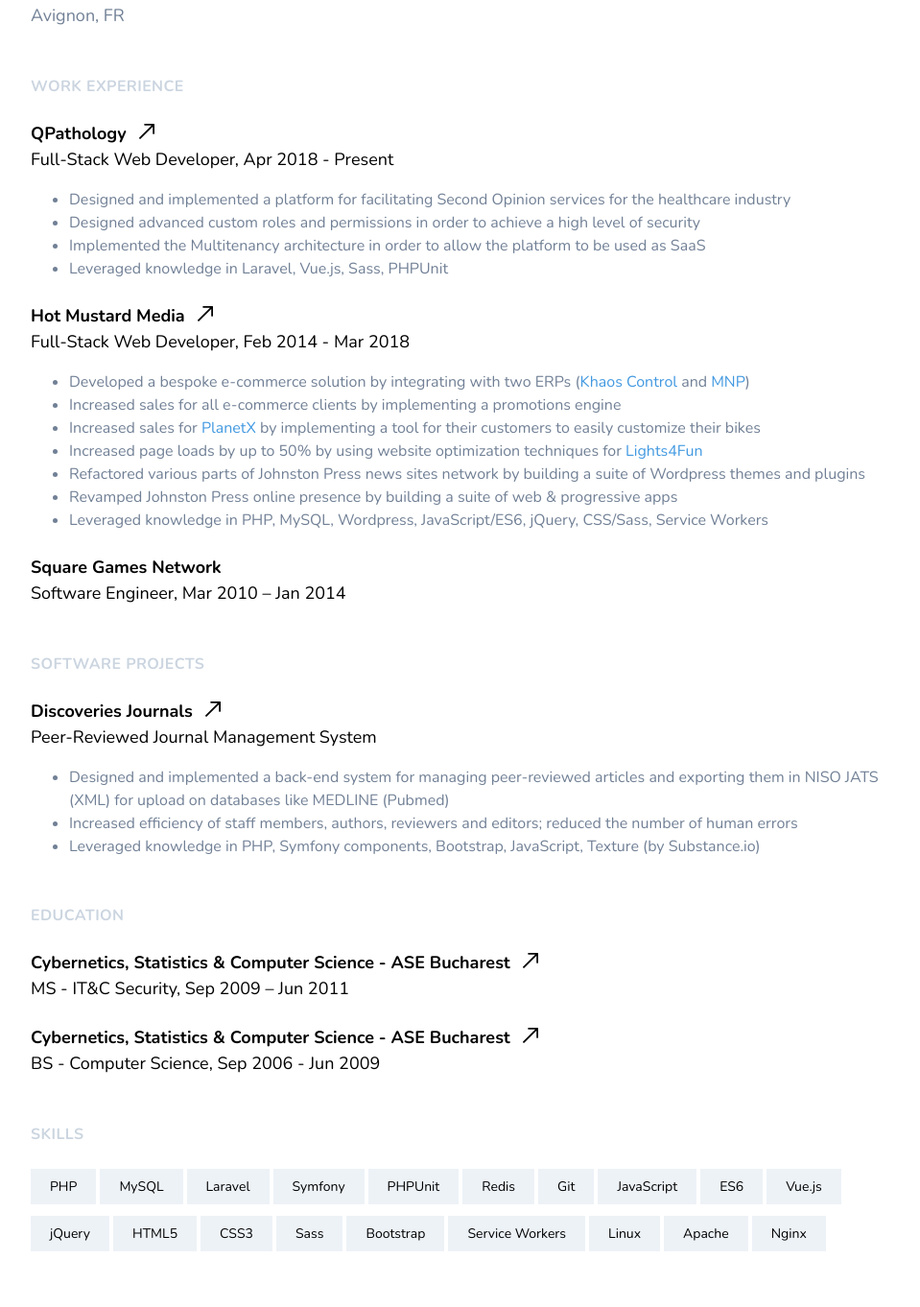
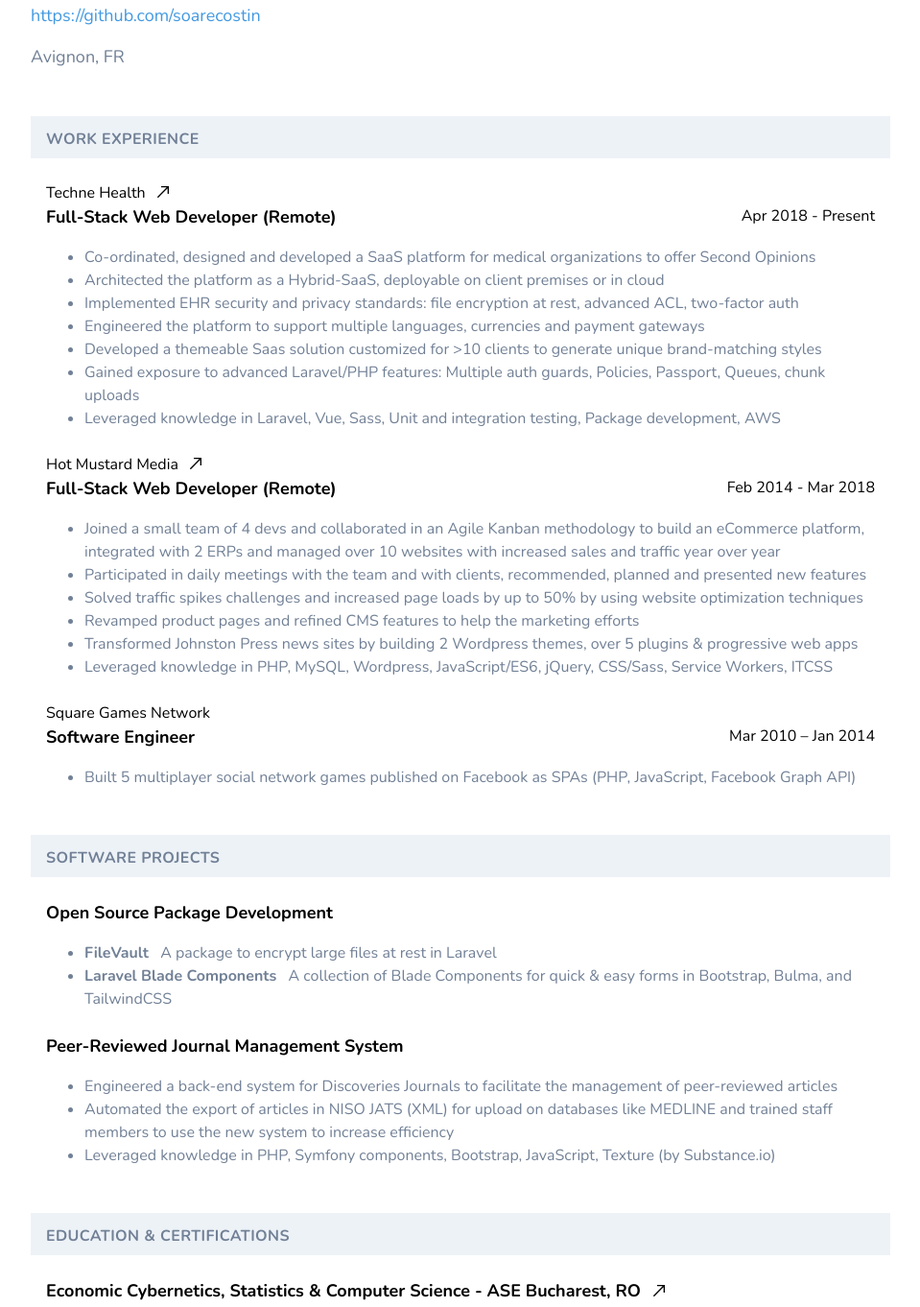
Before and after one commit to soarecostin/resume, a website: page public/index.html in a window 1280 px wide. Shown: the part 305-1667 px from the top of the page at 96% size, without its empty margins (160-1119 px from the left). Drawn offline with nearby package versions, Linux system fonts and the light colour scheme.

Commit message:
Update layout and content

```diff
--- a/package.json
+++ b/package.json
@@ -10,14 +10,15 @@
     },
     "devDependencies": {
         "@fullhuman/postcss-purgecss": "^1.2.0",
+        "cross-env": "^6.0.3",
         "laravel-mix": "^4.1.2",
         "laravel-mix-purgecss": "^4.1.0",
         "laravel-mix-tailwind": "^0.1.0",
         "resolve-url-loader": "^2.3.2",
         "sass": "^1.22.7",
         "sass-loader": "^7.1.0",
-        "vue-template-compiler": "^2.6.10",
-        "tailwindcss": "^1.0.5"
+        "tailwindcss": "^1.0.5",
+        "vue-template-compiler": "^2.6.10"
     },
     "dependencies": {}
 }
--- a/public/index.html
+++ b/public/index.html
@@ -25,7 +25,7 @@
 <body>
     <div class="container mx-auto font-sans">
         <div class="flex justify-center">
-            <div class="w-full md:w-9/12 px-8">
+            <div class="w-full lg:w-9/12 px-8">
 
                 <header>
                     <div class="flex flex-wrap mt-12">
@@ -62,111 +62,141 @@
                         <p class="text-lg font-light mb-4">
                             <a target="_blank" rel="noreferrer" class="visible-link" href="https://linkedin.com/in/costinsoare">https://linkedin.com/in/costinsoare</a>
                         </p>
+                        <p class="text-lg font-light mb-4">
+                            <a target="_blank" rel="noreferrer" class="visible-link" href="https://github.com/soarecostin">https://github.com/soarecostin</a>
+                        </p>
                         <p class="text-lg font-light text-gray-600 mb-0">
                             Avignon, FR
                         </p>
                     </div>
 
-                    <div class="mt-12">
-                        <p class="subtitle mb-6">
-                            Work Experience
+
+                    <h3 class="subtitle mt-12 mb-6 bg-gray-200 px-4 pt-3 pb-2">
+                        Work Experience
+                    </h3>
+                    <div class="mt-6 md:px-4">
+
+                        <p class="mb-0 mt-6">
+                            <a href="https://www.technehealth.com/" target="_blank" rel="noreferrer" class="external-link">
+                                Techne Health
+                            </a>
                         </p>
 
-                        <p class="text-lg font-bold mb-0 mt-6">
-                            <a href="https://www.qpathology.com/" target="_blank" rel="noreferrer" class="external-link">
-                                QPathology
-                            </a>
-                        </p>
-                        <p class="text-lg font-light mb-4">
-                            Full-Stack Web Developer, Apr 2018 - Present
-                        </p>
-
+                        <div class="mb-4 md:flex">
+                            <h2 class="text-lg font-bold flex-grow">Full-Stack Web Developer (Remote)</h2>
+                            <div class="font-light flex-none">Apr 2018 - Present</div>
+                        </div>
                         <ul class="list-disc pl-10 font-light text-gray-600">
-                            <li>Designed and implemented a platform for facilitating Second Opinion services for the healthcare industry</li>
-                            <li>Designed advanced custom roles and permissions in order to achieve a high level of security</li>
-                            <li>Implemented the Multitenancy architecture in order to allow the platform to be used as SaaS</li>
-                            <li>Leveraged knowledge in Laravel, Vue.js, Sass, PHPUnit</li>
+                            <li>Co-ordinated, designed and developed a SaaS platform for medical organizations to offer Second Opinions</li>
+                            <li>Architected the platform as a Hybrid-SaaS, deployable on client premises or in cloud</li>
+                            <li>Implemented EHR security and privacy standards: file encryption at rest, advanced ACL, two-factor auth</li>
+                            <li>Engineered the platform to support multiple languages, currencies and payment gateways</li>
+                            <li>Developed a themeable Saas solution customized for >10 clients to generate unique brand-matching styles</li>
+                            <li>Gained exposure to advanced Laravel/PHP features: Multiple auth guards, Policies, Passport, Queues, chunk uploads</li>
+                            <li>Leveraged knowledge in Laravel, Vue, Sass, Unit and integration testing, Package development, AWS</li>
                         </ul>
 
-                        <p class="text-lg font-bold mb-0 mt-6">
+
+                        <p class="mb-0 mt-6">
                             <a href="https://www.linkedin.com/company/hot-mustard-media" target="_blank" rel="noreferrer" class="external-link">
                                 Hot Mustard Media
                             </a>
                         </p>
-                        <p class="text-lg font-light mb-4">
-                            Full-Stack Web Developer, Feb 2014 - Mar 2018
-                        </p>
+                        <div class="mb-4 md:flex">
+                            <h2 class="text-lg font-bold flex-grow">Full-Stack Web Developer (Remote)</h2>
+                            <div class="font-light flex-none">Feb 2014 - Mar 2018</div>
+                        </div>
                         <ul class="list-disc pl-10 font-light text-gray-600">
-                            <li>Developed a bespoke e-commerce solution by integrating with two ERPs (<a class="visible-link" href="https://www.khaoscontrol.com/" target="_blank" rel="noreferrer">Khaos Control</a> and <a class="visible-link" href="https://mnpthesolution.com" target="_blank" rel="noreferrer">MNP</a>)</li>
-                            <li>Increased sales for all e-commerce clients by implementing a promotions engine</li>
-                            <li>Increased sales for <a class="visible-link" href="https://www.planetx.co.uk/" target="_blank" rel="noreferrer">PlanetX</a> by implementing a tool for their customers to easily customize their bikes</li>
-                            <li>Increased page loads by up to 50% by using website optimization techniques for <a class="visible-link" href="https://www.lights4fun.co.uk/" target="_blank" rel="noreferrer">Lights4Fun</a></li>
-                            <li>Refactored various parts of Johnston Press news sites network by building a suite of Wordpress themes and plugins</li>
-                            <li>Revamped Johnston Press online presence by building a suite of web & progressive apps</li>
-                            <li>Leveraged knowledge in PHP, MySQL, Wordpress, JavaScript/ES6, jQuery, CSS/Sass, Service Workers</li>
+                            <li>Joined a small team of 4 devs and collaborated in an Agile Kanban methodology to build an eCommerce platform, integrated with 2 ERPs and managed over 10 websites with increased sales and traffic year over year</li>
+                            <li>Participated in daily meetings with the team and with clients, recommended, planned and presented new features</li>
+                            <li>Solved traffic spikes challenges and increased page loads by up to 50% by using website optimization techniques</li>
+                            <li>Revamped product pages and refined CMS features to help the marketing efforts</li>
+                            <li>Transformed Johnston Press news sites by building 2 Wordpress themes, over 5 plugins & progressive web apps</li>
+                            <li>Leveraged knowledge in PHP, MySQL, Wordpress, JavaScript/ES6, jQuery, CSS/Sass, Service Workers, ITCSS</li>
                         </ul>
 
-                        <p class="text-lg font-bold mb-0 mt-6">
+                        <p class="mb-0 mt-6">
                             Square Games Network
                         </p>
-                        <p class="text-lg font-light mb-4">
-                            Software Engineer, Mar 2010 – Jan 2014
-                        </p>
+                        <div class="mb-4 md:flex">
+                            <h2 class="text-lg font-bold flex-grow">Software Engineer</h2>
+                            <div class="font-light flex-none">Mar 2010 – Jan 2014</div>
+                        </div>
                         <ul class="list-disc pl-10 font-light text-gray-600">
-
+                            <li>Built 5 multiplayer social network games published on Facebook as SPAs (PHP, JavaScript, Facebook Graph API)</li>
                         </ul>
                     </div>
 
-                    <div class="mt-12">
-                        <p class="subtitle mb-6">
-                            Software Projects
+                    <h3 class="subtitle mt-12 mb-6 bg-gray-200 px-4 pt-3 pb-2">
+                        Software Projects
+                    </h3>
+                    <div class="mt-6 md:px-4">
+                        <p class="text-lg font-bold mb-4 mt-6">
+                            Open Source Package Development
                         </p>
+                        <ul class="list-disc pl-10 font-light text-gray-600">
+                            <li>
+                                <a href="https://github.com/soarecostin/file-vault" target="_blank" rel="noreferrer" class="font-bold">
+                                    FileVault
+                                </a>
+                                <span class="ml-2">A package to encrypt large files at rest in Laravel</span>
+                            </li>
+                            <li>
+                                <a href="https://github.com/soarecostin/blade-form-components" target="_blank" rel="noreferrer" class="font-bold">
+                                    Laravel Blade Components
+                                </a>
+                                <span class="ml-2">A collection of Blade Components for quick & easy forms in Bootstrap, Bulma, and TailwindCSS</span>
+                            </li>
+                        </ul>
 
-                        <p class="text-lg font-bold mb-0 mt-6">
-                            <a href="https://discoveriesjournals.org/" target="_blank" rel="noreferrer" class="external-link">
-                                Discoveries Journals
-                            </a>
-                        </p>
-                        <p class="text-lg font-light mb-4">
+                        <p class="text-lg font-bold mb-4 mt-6">
                             Peer-Reviewed Journal Management System
                         </p>
-
                         <ul class="list-disc pl-10 font-light text-gray-600">
-                            <li>Designed and implemented a back-end system for managing peer-reviewed articles and exporting them in NISO JATS (XML) for upload on databases like MEDLINE (Pubmed)</li>
-                            <li>Increased efficiency of staff members, authors, reviewers and editors; reduced the number of human errors</li>
+                            <li>Engineered a back-end system for Discoveries Journals to facilitate the management of peer-reviewed articles</li>
+                            <li>Automated the export of articles in NISO JATS (XML) for upload on databases like MEDLINE and trained staff members to use the new system to increase efficiency</li>
                             <li>Leveraged knowledge in PHP, Symfony components, Bootstrap, JavaScript, Texture (by Substance.io)</li>
                         </ul>
 
                     </div>
 
-                    <div class="mt-12">
-                        <p class="subtitle mb-6">
-                            Education
-                        </p>
+                    <h3 class="subtitle mt-12 mb-6 bg-gray-200 px-4 pt-3 pb-2">
+                        Education & Certifications
+                    </h3>
+                    <div class="mt-6 md:px-4">
 
-                        <p class="text-lg font-bold mb-0 mt-6">
+                        <h2 class="text-lg font-bold mb-4">
                             <a href="http://ism.ase.ro/" target="_blank" rel="noreferrer" class="external-link">
-                                Cybernetics, Statistics & Computer Science - ASE Bucharest
+                                Economic Cybernetics, Statistics & Computer Science - ASE Bucharest, RO
                             </a>
-                        </p>
-                        <p class="text-lg font-light mb-4">
-                            MS - IT&C Security, Sep 2009 – Jun 2011
-                        </p>
+                        </h2>
+                        <ul class="list-disc pl-10 font-light text-gray-600">
+                            <li><b>MS</b>: IT&C Security and Cybersecurity, Sep 2009 – Jun 2011</li>
+                            <li><b>BS</b>: Computer Science, Sep 2006 - Jun 2009</li>
+                            <li><b>Programming Coursework</b>: Data Structures, Operating Systems, OOP in Java, C++ and C#, Algorithms, DBMS</li>
+                        </ul>
 
-                        <p class="text-lg font-bold mb-0 mt-6">
-                            <a href="http://www.ase.ro/index_en.asp" target="_blank" rel="noreferrer" class="external-link">
-                                Cybernetics, Statistics & Computer Science - ASE Bucharest
-                            </a>
-                        </p>
-                        <p class="text-lg font-light mb-4">
-                            BS - Computer Science, Sep 2006 - Jun 2009
-                        </p>
+                        <h2 class="text-lg font-bold mb-4 mt-6">
+                            Certifications
+                        </h2>
+                        <ul class="list-disc pl-10 font-light text-gray-600">
+                            <li>
+                                <a href="https://exam.laravelcert.com/is/costin-andrei-soare/certified-since/2019-10-10?" target="_blank" rel="noreferrer" class="external-link">
+                                    Certified Laravel Developer (Oct 2019)
+                                </a>
+                            </li>
+                            <li>
+                                <a href="https://www.zend-zce.com/en/yellow-pages/ZEND008776" target="_blank" rel="noreferrer" class="external-link">
+                                    Zend Certified Engineer
+                                </a>
+                            </li>
+                        </ul>
                     </div>
 
-                    <div class="mt-12">
-                        <p class="subtitle mb-6">
-                            Skills
-                        </p>
+                    <h3 class="subtitle mt-12 mb-6 bg-gray-200 px-4 pt-3 pb-2">
+                        Skills
+                    </h3>
+                    <div class="mt-6 md:px-4">
 
                         <ul class="tags list-none flex flex-wrap">
                             <li>PHP</li>
@@ -174,24 +204,26 @@
                             <li>Laravel</li>
                             <li>Symfony</li>
                             <li>PHPUnit</li>
+                            <li>Unit testing</li>
+                            <li>TDD</li>
                             <li>Redis</li>
-                            <li>Git</li>
-
                             <li>JavaScript</li>
                             <li>ES6</li>
                             <li>Vue.js</li>
                             <li>jQuery</li>
-
                             <li>HTML5</li>
                             <li>CSS3</li>
                             <li>Sass</li>
                             <li>Bootstrap</li>
-
+                            <li>TailwindCSS</li>
                             <li>Service Workers</li>
-
                             <li>Linux</li>
                             <li>Apache</li>
-                            <li>Nginx</li>
+                            <li>NginX</li>
+                            <li>Composer</li>
+                            <li>Design Patterns</li>
+                            <li>MVC</li>
+                            <li>Git</li>
                         </ul>
                     </div>
 
--- a/src/sass/app.scss
+++ b/src/sass/app.scss
@@ -12,7 +12,7 @@
 }
 
 .subtitle {
-    @apply font-bold uppercase text-gray-400 tracking-wide;
+    @apply font-bold uppercase text-gray-600 tracking-wide;
 }
 
 ul.tags li {
@@ -21,7 +21,7 @@
 
 .external-link {
     &:after {
-        @apply inline-block w-4 h-4 ml-2 bg-no-repeat;
+        @apply inline-block w-3 h-3 ml-2 bg-no-repeat;
         background-image: url('/img/right-up.svg');
         content: "";
     }
```
Also changed, not shown: public/css/app.css, webpack.mix.js (line endings or trailing spaces), 1 other file.
